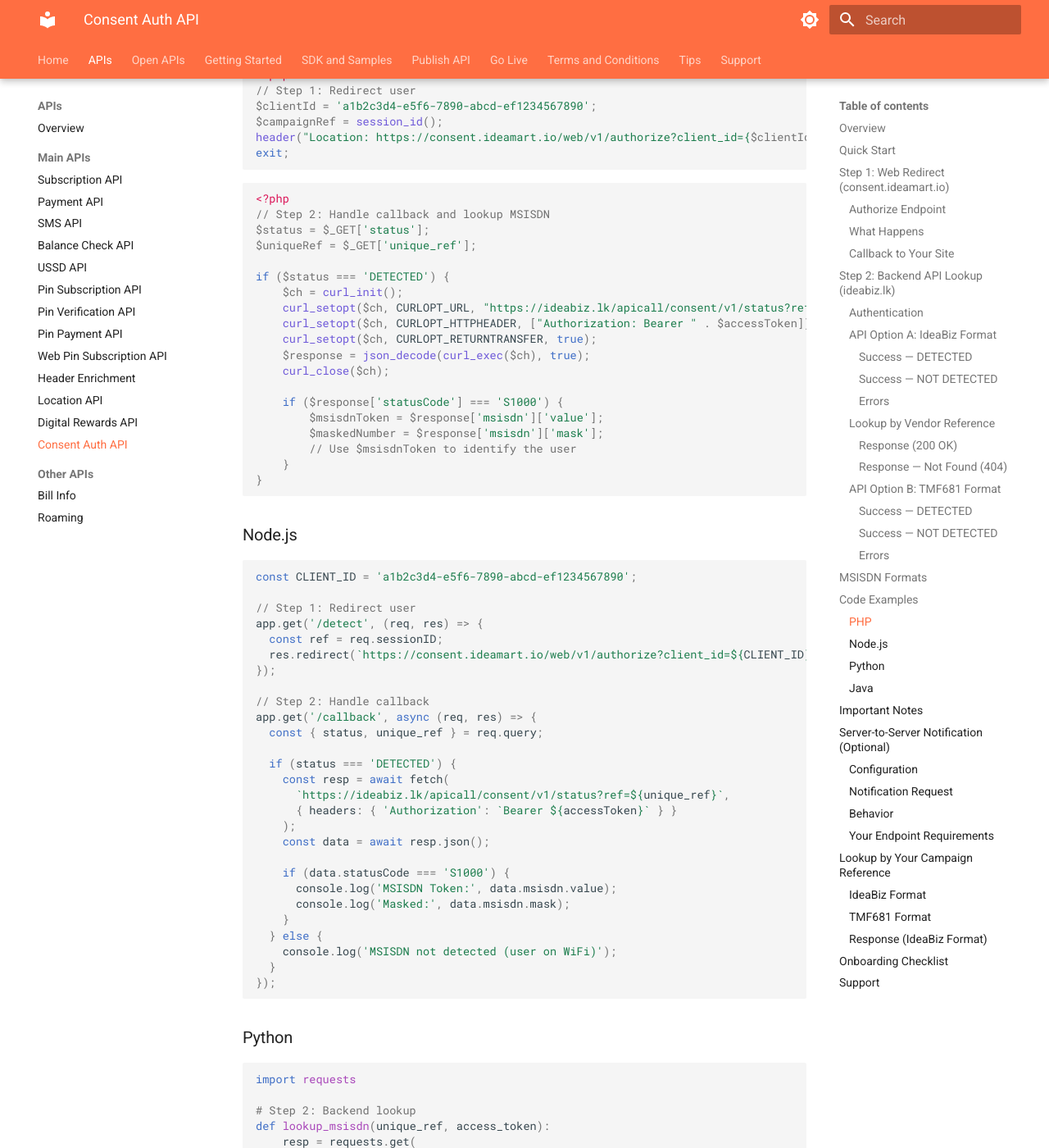
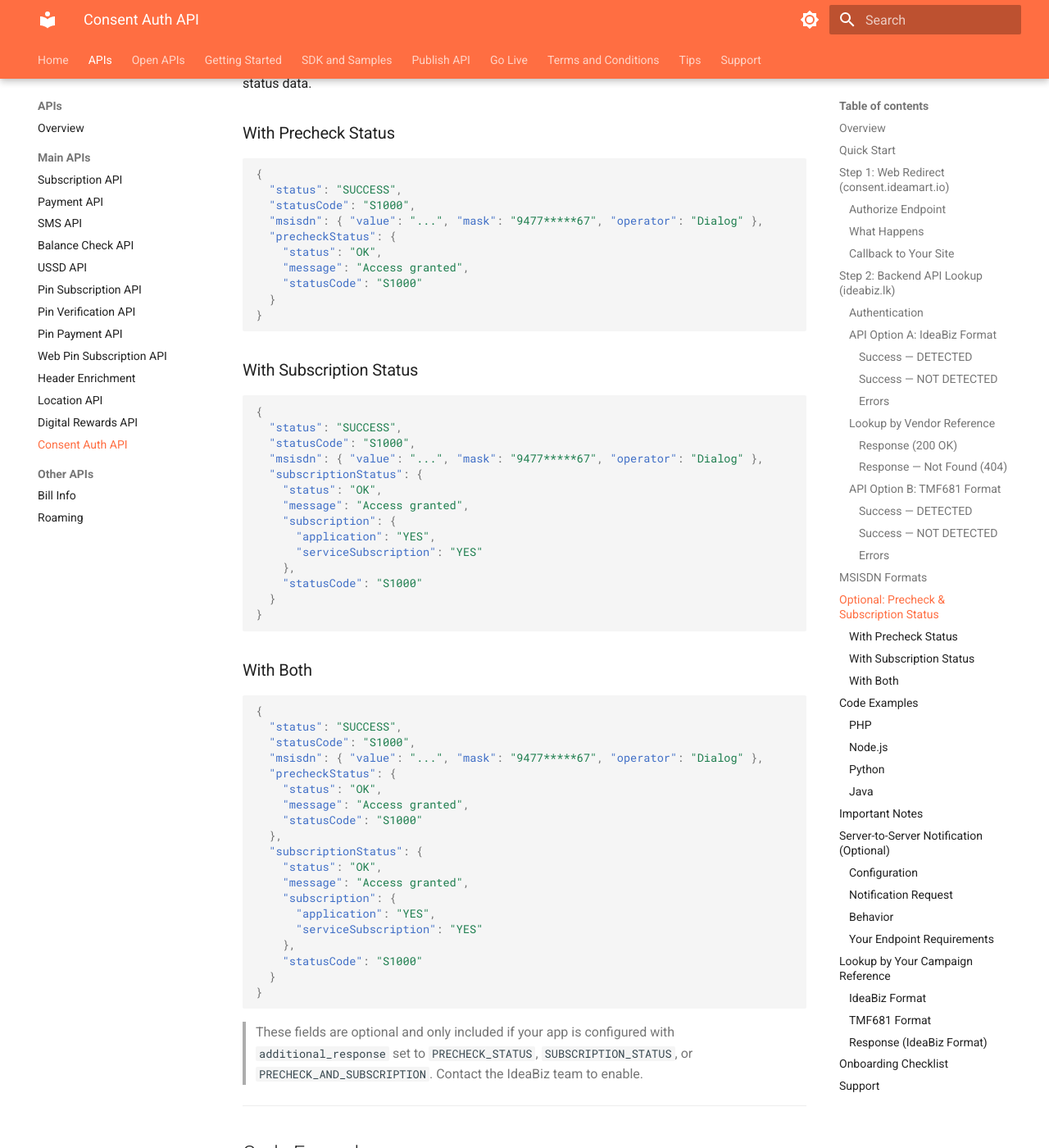
Before and after one commit to ideabizmart/Docs-Ideabiz-v2, an MkDocs documentation site: the page built from docs/APIs/Main/Consent_Auth.md, in a window 1280 px wide and 1400 px high, scrolled down 6319 px. Shown: the whole window at 82% size. Built offline with MkDocs 1.6.1 and Material for MkDocs 9.7.7, drawn with Linux system fonts in a browser that asks for light colours; some of the changed text lies outside the part shown.

Commit message:
Update Consent_Auth.md

````diff
--- a/docs/APIs/Main/Consent_Auth.md
+++ b/docs/APIs/Main/Consent_Auth.md
@@ -78,7 +78,7 @@ From your backend server, call the API with the `unique_ref` to retrieve the MSI
 Obtain an OAuth2 Bearer token:
 
 ```bash
-curl -X POST "https://ideabiz.lk/token" \
+curl -X POST "https://ideabiz.lk/apicall/token" \
   -H "Content-Type: application/x-www-form-urlencoded" \
   -d "grant_type=client_credentials&client_id=YOUR_CONSUMER_KEY&client_secret=YOUR_CONSUMER_SECRET"
 ```
@@ -116,7 +116,8 @@ Authorization: Bearer {access_token}
     "connectionType": "UNKNOWN",
     "platform": "IB",
     "format": "ATEL",
-    "rvalue": "IB-A-000A-697-648-774-1704"
+    "rvalue": "IB-A-000A-697-648-774-1704",
+    "operator": "Dialog"
   }
 }
 ```
@@ -222,7 +223,8 @@ Authorization: Bearer {access_token}
       "characteristic": {
         "phoneNumber": "IB-A-000A-6a537144-e3be-4728-a136-b94d11083bf3",
         "phoneNumberMask": "9477*****67",
-        "phoneNumberFormat": "ATEL"
+        "phoneNumberFormat": "ATEL",
+        "operator": "Dialog"
       }
     }]
   }
@@ -268,6 +270,73 @@ The format of the returned MSISDN value depends on your service configuration:
 | PLAIN | `94771234567` | Raw number (restricted, internal apps only). |
 
 The `mask` field always shows a masked number (e.g. `9477*****67`) regardless of format.
+The `operator` field identifies the mobile operator (e.g. `Dialog`, `Mobitel`, `Hutch`, `Airtel`).
+
+---
+
+## Optional: Precheck & Subscription Status
+
+If configured for your app, the API response may include additional precheck and/or subscription status data.
+
+### With Precheck Status
+
+```json
+{
+  "status": "SUCCESS",
+  "statusCode": "S1000",
+  "msisdn": { "value": "...", "mask": "9477*****67", "operator": "Dialog" },
+  "precheckStatus": {
+    "status": "OK",
+    "message": "Access granted",
+    "statusCode": "S1000"
+  }
+}
+```
+
+### With Subscription Status
+
+```json
+{
+  "status": "SUCCESS",
+  "statusCode": "S1000",
+  "msisdn": { "value": "...", "mask": "9477*****67", "operator": "Dialog" },
+  "subscriptionStatus": {
+    "status": "OK",
+    "message": "Access granted",
+    "subscription": {
+      "application": "YES",
+      "serviceSubscription": "YES"
+    },
+    "statusCode": "S1000"
+  }
+}
+```
+
+### With Both
+
+```json
+{
+  "status": "SUCCESS",
+  "statusCode": "S1000",
+  "msisdn": { "value": "...", "mask": "9477*****67", "operator": "Dialog" },
+  "precheckStatus": {
+    "status": "OK",
+    "message": "Access granted",
+    "statusCode": "S1000"
+  },
+  "subscriptionStatus": {
+    "status": "OK",
+    "message": "Access granted",
+    "subscription": {
+      "application": "YES",
+      "serviceSubscription": "YES"
+    },
+    "statusCode": "S1000"
+  }
+}
+```
+
+> These fields are optional and only included if your app is configured with `additional_response` set to `PRECHECK_STATUS`, `SUBSCRIPTION_STATUS`, or `PRECHECK_AND_SUBSCRIPTION`. Contact the IdeaBiz team to enable.
 
 ---
 
@@ -493,6 +562,8 @@ Authorization: Bearer {access_token}
 - [ ] Provide your referral domain(s)
 - [ ] (Optional) Provide your server notification URL for async callbacks
 - [ ] Choose number format: ATEL (recommended), ETEL, STEL, or PLAIN
+- [ ] Choose return policy: ALL (default), PRECHECK_OK, or SUBSCRIBED_ONLY
+- [ ] Choose additional response: NONE (default), PRECHECK_STATUS, SUBSCRIPTION_STATUS, or both
 - [ ] Implement browser redirect on your landing page
 - [ ] Implement callback handler to capture `unique_ref` and `status`
 - [ ] (Optional) Implement notification endpoint (POST, respond within 2s)
@@ -503,4 +574,4 @@ Authorization: Bearer {access_token}
 
 ## Support
 
-For onboarding, configuration, or troubleshooting, contact the IdeaBiz team.
+For onboarding, configuration, or troubleshooting, contact the IdeaBiz team at idea.biz@dialog.lk.
````
Also changed, not shown: other parts of docs/APIs/Main/Consent_Auth.md (+1 -1 lines).
